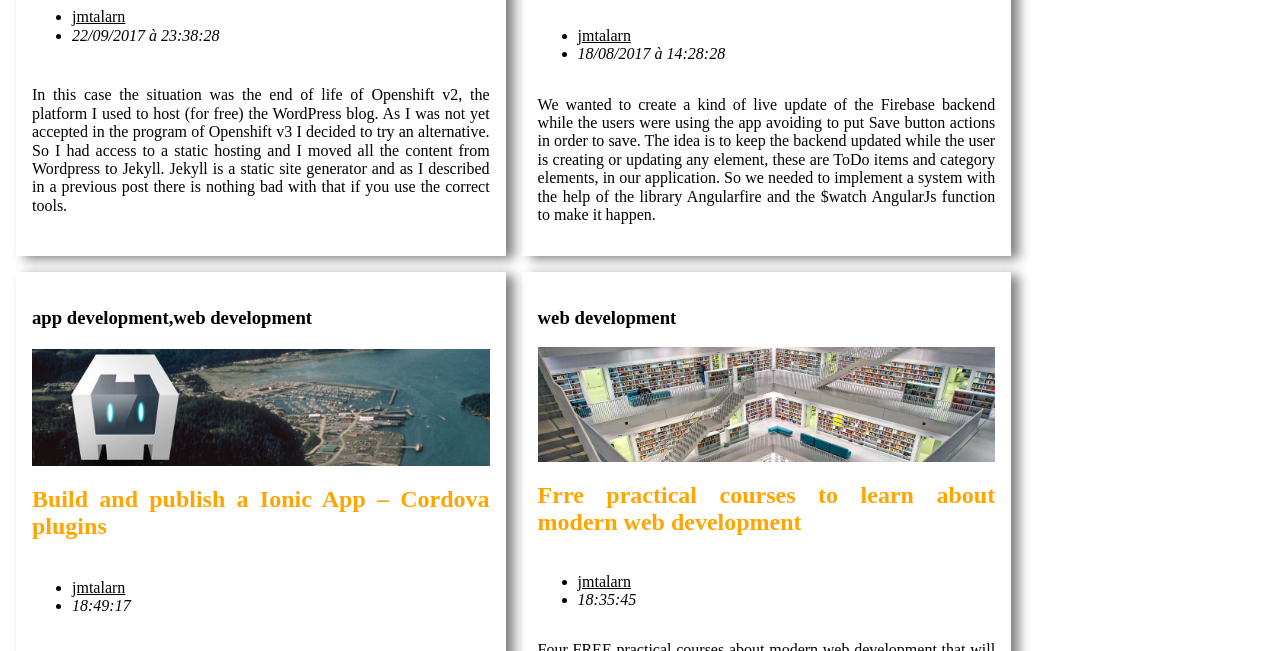
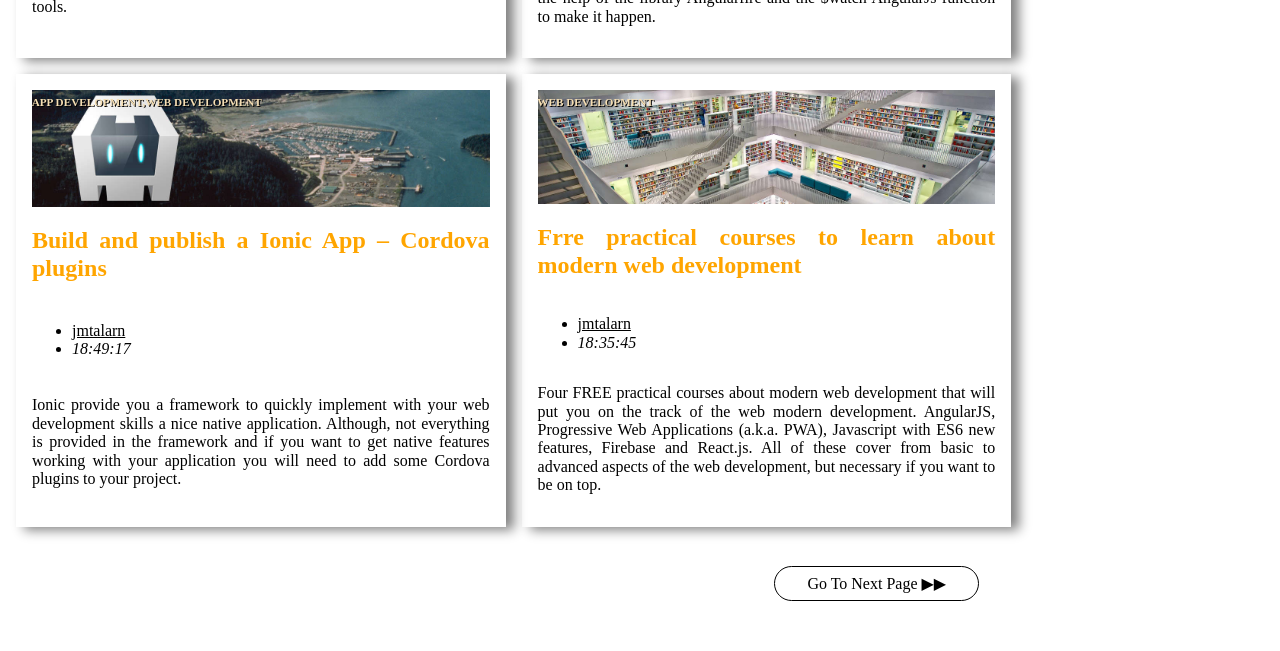
Before and after one commit to MaxPDev/Projet_Integr, a plain HTML site: page index.html in a window 1280 px wide. Shown: the part 1635-2286 px from the top of the page. Drawn offline with Linux system fonts and the light colour scheme.

Commit message:
h3 position done

```diff
--- a/scss/_style.scss
+++ b/scss/_style.scss
@@ -58,6 +58,13 @@
         }
     }
 
+    h3 {
+        text-transform: uppercase;
+        font-size: 0.7em;
+        color: wheat;
+        text-shadow: 1px 1px 0.1px black;
+    }
+
     box-shadow: 0.5em 0.2em 0.7em gray;
     padding: 1em;
 }
--- a/scss/grid.scss
+++ b/scss/grid.scss
@@ -174,11 +174,19 @@
     article {
         @include flexRowWrap();
 
+        position: relative;
+
         header {
             @include flexRowWrap();
 
             img {
                 width: 100%;
+            }
+
+            h3 {
+                position: absolute;
+                top: 1em;
+                left: 1.4em;
             }
         }
 
```
Also changed, not shown: css/grid.css, 1 other file.
